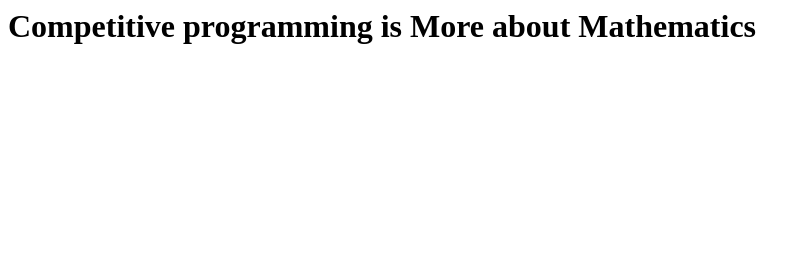
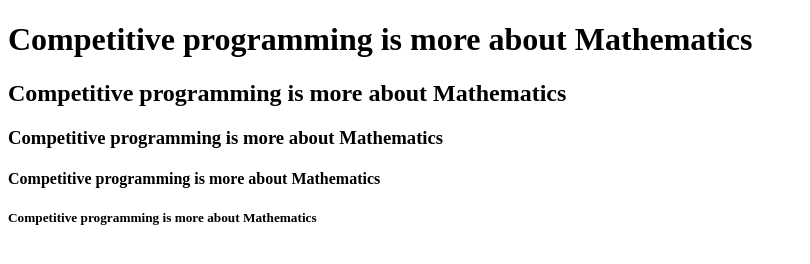
Before and after one commit to student-nisarg/Nisarg.demo, a plain HTML site: page index.html in a window 1280 px wide. Shown: the whole page, without its empty margins (0-810 px from the left). Drawn offline with Linux system fonts and the light colour scheme.

Commit message:
New Code instead of h1 tag

```diff
--- a/index.html
+++ b/index.html
@@ -1,2 +1,15 @@
-
-<h1>Competitive programming is More about Mathematics</h1>
+<!DOCTYPE html>
+<html lang="en">
+<head>
+    <meta charset="UTF-8">
+    <meta name="viewport" content="width=device-width, initial-scale=1.0">
+    <title>My first web page</title>
+</head>
+<body>
+    <h1>Competitive programming is more about Mathematics</h1>
+    <h2>Competitive programming is more about Mathematics</h2>
+    <h3>Competitive programming is more about Mathematics</h3>
+    <h4>Competitive programming is more about Mathematics</h4>
+    <h5>Competitive programming is more about Mathematics</h5>
+</body>
+</html>
```
